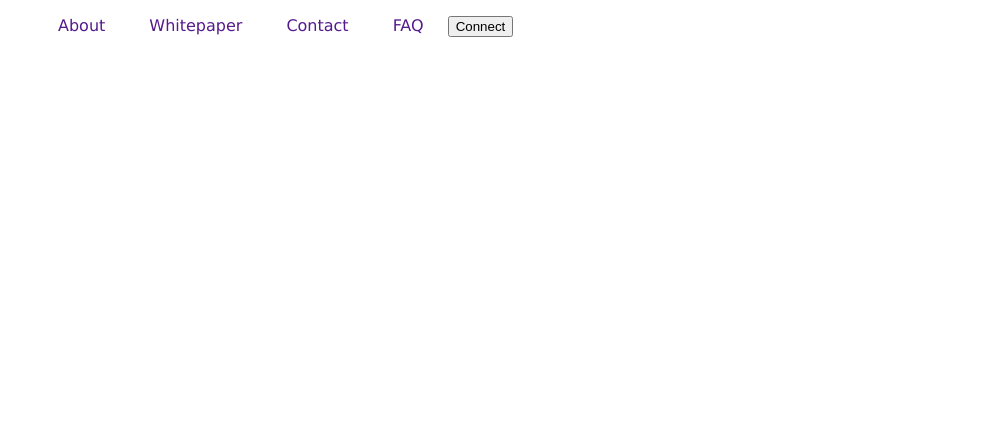
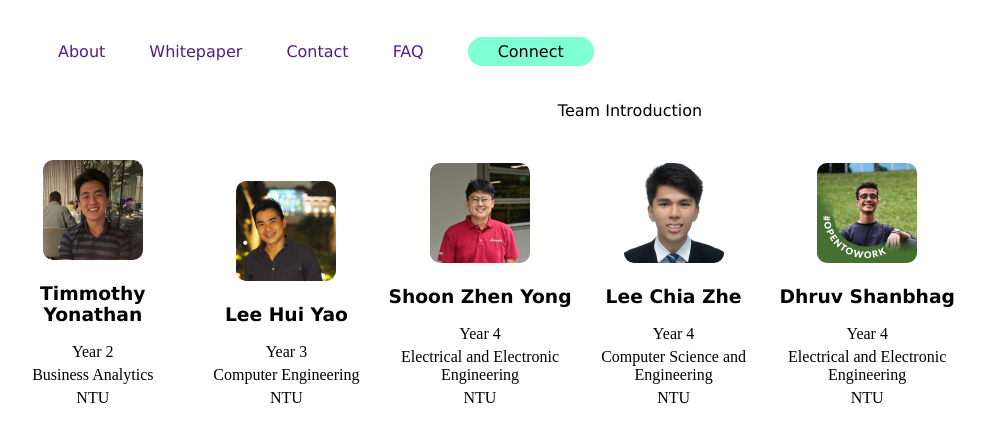
Before and after one commit to zhenyong25/Crypto.com-Hackathon-2022, a plain HTML site: page index.html in a window 1280 px wide. Shown: the whole page, without its empty margins (10-995 px from the left). Drawn offline with Linux system fonts and the light colour scheme.

Commit message:
Added web3 modules and created team introduction

```diff
--- a/index.html
+++ b/index.html
@@ -9,22 +9,63 @@
 </head>
 
 <body>
+    <!-- Logo -->
+    <img src="">
     <nav class="navbar">
         <ul class="nav">
-            <li><a href="">About</a></li>
-            <li><a href="">Whitepaper</a></li>
-            <li><a href="">Contact</a></li>
-            <li><a href="">FAQ</a></li>
-            <button onclick="Connect()">Connect</button>
+            <li class="nav-page"><a href="">About</a></li>
+            <li class="nav-page"><a href="">Whitepaper</a></li>
+            <li class="nav-page"><a href="">Contact</a></li>
+            <li class="nav-page"><a href="">FAQ</a></li>
+
+            <!-- connect and disconnect button  -->
+            <li id="connect-button"class="enableEthereumButton">Connect</li>
+            <!-- <h2>Account: <span class="showAccount"></span></h2> -->
         </ul>
     </nav>
 
-
-
+<footer>
+    <!-- Team Introduction -->
+    <div id="team-introduction">Team Introduction</div>
+    <div class="team-member-intro">
+        <div class="intro">
+            <img src="./src/img/timothy.jfif" class="photo" width="100px" height="100px">
+            <h3 class="name">Timmothy Yonathan</h3>
+            <p class="brief-info">Year 2</p>
+            <p class="brief-info">Business Analytics</p>
+            <p class="brief-info">NTU</p>
+        </div>
+        <div class="intro">
+            <img src="./src/img/hui_yao.jfif" class="photo" width="100px" height="100px">
+            <h3 class="name">Lee Hui Yao</h3>
+            <p class="brief-info">Year 3</p>
+            <p class="brief-info">Computer Engineering</p>
+            <p class="brief-info">NTU</p>
+        </div>
+        <div class="intro">
+            <img src="./src/img/zhen_yong.jfif" class="photo" width="100px" height="100px">
+            <h3 class="name">Shoon Zhen Yong</h3>
+            <p class="brief-info">Year 4</p>
+            <p class="brief-info">Electrical and Electronic Engineering</p>
+            <p class="brief-info">NTU</p>
+        </div>
+        <div class="intro">
+            <img src="./src/img/chia_zhe.jfif" class="photo" width="100px" height="100px">
+            <h3 class="name">Lee Chia Zhe</h3>
+            <p class="brief-info">Year 4</p>
+            <p class="brief-info">Computer Science and Engineering</p>
+            <p class="brief-info">NTU</p>
+        </div>
+        <div class="intro">
+            <img src="./src/img/dhruv.jfif" class="photo" width="100px" height="100px">
+            <h3 class="name">Dhruv Shanbhag</h3>
+            <p class="brief-info">Year 4</p>
+            <p class="brief-info">Electrical and Electronic Engineering</p>
+            <p class="brief-info">NTU</p>
+        </div>
+    </div>
+</footer>
 <script src="index.js"></script>
 </body>
 
-<footer>
-
-</footer>
 </html>
--- a/index.js
+++ b/index.js
@@ -1,11 +1,19 @@
-var web3;
+// const ethereumButton = document.querySelector('.enableEthereumButton');
 
-async function Connect(){
-    await window.web3.currentProvider.enable();
-    web3 = new Web3(window.web3.currentProvider);
-    if (web3){
-        document.location.href="main_page/main_page.html"
-    } else{
+// ethereumButton.addEventListener('click', () => {
+//   //Will Start the metamask extension
+//   ethereum.request({ method: 'eth_requestAccounts' });
+// });
 
-    }
+const ethereumButton = document.querySelector('.enableEthereumButton');
+const showAccount = document.querySelector('.showAccount');
+
+ethereumButton.addEventListener('click', () => {
+  getAccount();
+});
+
+async function getAccount() {
+  const accounts = await ethereum.request({ method: 'eth_requestAccounts' });
+  const account = accounts[0];
+  showAccount.innerHTML = account;
 }
--- a/style.css
+++ b/style.css
@@ -1,3 +1,10 @@
+#connect-button{
+    border-radius: 20px;
+    background-color: aquamarine;
+    padding: 5px 30px;
+    margin-left: 20px;
+}
+
 .nav li {
     list-style: none;
     display: inline;
@@ -9,3 +16,34 @@
 a {
     text-decoration: none;
 }
+
+.intro {
+    display: inline-block;
+    text-align: center;
+    height: 10%;
+    width: 15%;
+}
+
+.name{
+    font-family: Verdana, Geneva, Tahoma, sans-serif;
+}
+
+#team-introduction{
+    font-family: Verdana, Geneva, Tahoma, sans-serif;
+    text-align: center;
+    margin: 20px;
+    padding: 20px;
+}
+
+.team-member-intro{
+    margin: auto;
+}
+
+.brief-info {
+    margin: 5px;
+}
+
+.photo{
+    border-radius: 10px;
+    box-shadow: 5px grey;
+}
```
Also changed, not shown: README.md, src/img/chia_zhe.jfif (added), src/img/dhruv.jfif (added), src/img/hui_yao.jfif (added), src/img/timothy.jfif (added), src/img/zhen_yong.jfif (added), 1 other file.
